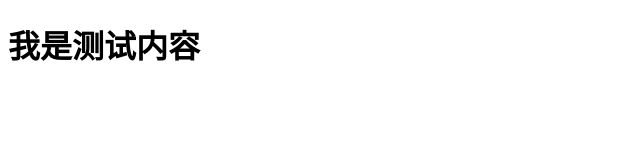
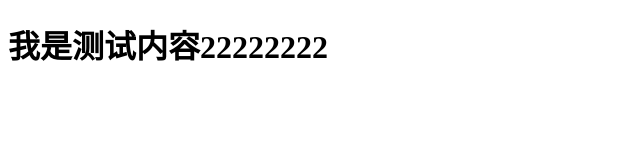
Before and after one commit to zhangru123/mogujie, a plain HTML site: page index.html in a window 1280 px wide. Shown: the whole page, without its empty margins (0-640 px from the left). Drawn offline with Linux system fonts and the light colour scheme.

Commit message:
第二次测试

```diff
--- a/index.html
+++ b/index.html
@@ -5,6 +5,6 @@
 	<title>Document</title>
 </head>
 <body>
-	<h1>我是测试内容</h1>
+	<h1>我是测试内容22222222</h1>
 </body>
 </html>
```
